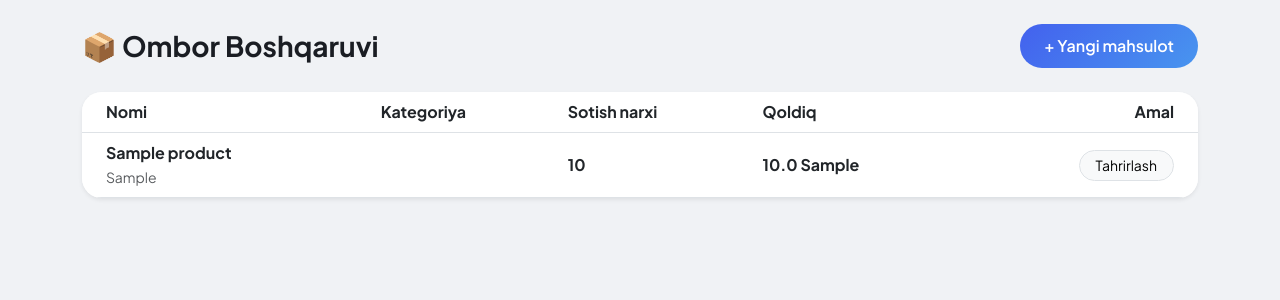
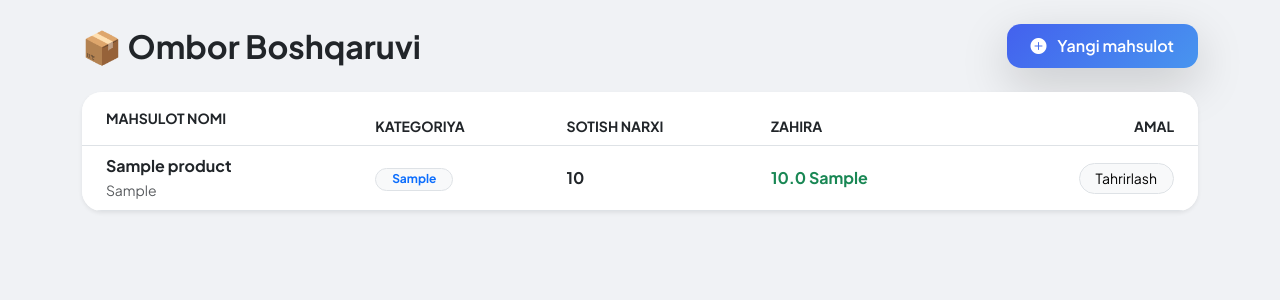
Before and after one commit to urmonaliyevv/market-sayt, a Flask app: page /ombor in a window 1280 px wide. Shown: the part 69-369 px from the top of the page. Run offline with Flask 3, Linux system fonts and the light colour scheme; the visitor is signed in with stand-in values (Sample User, id 1); tables that the repository leaves empty hold one stand-in row (values such as "Sample post"); some libraries are stand-ins or nearby versions.

Commit message:
Update ombor.html

```diff
--- a/templates/ombor.html
+++ b/templates/ombor.html
@@ -1,29 +1,95 @@
 {% extends 'base.html' %}
 {% block content %}
 <div class="d-flex justify-content-between align-items-center mb-4">
-    <h3 class="fw-bold m-0">📦 Ombor Boshqaruvi</h3>
-    <button class="btn btn-primary rounded-pill px-4" data-bs-toggle="modal" data-bs-target="#addModal">+ Yangi mahsulot</button>
+    <h2 class="fw-bold m-0 text-dark">📦 Ombor Boshqaruvi</h2>
+    <button class="btn btn-primary shadow-lg" data-bs-toggle="modal" data-bs-target="#addMahsulotModal">
+        <i class="bi bi-plus-circle-fill me-2"></i> Yangi mahsulot
+    </button>
 </div>
 
-<div class="card shadow-sm border-0 overflow-hidden">
-    <table class="table table-hover align-middle mb-0">
+<div class="card shadow-sm overflow-hidden">
+    <div class="table-responsive">
+        <table class="table table-hover align-middle m-0">
             <thead class="bg-light">
-            <tr><th class="ps-4">Nomi</th><th>Kategoriya</th><th>Sotish narxi</th><th>Qoldiq</th><th class="pe-4 text-end">Amal</th></tr>
+                <tr class="text-muted small">
+                    <th class="ps-4 py-3">MAHSULOT NOMI</th>
+                    <th>KATEGORIYA</th>
+                    <th>SOTISH NARXI</th>
+                    <th>ZAHIRA</th>
+                    <th class="pe-4 text-end">AMAL</th>
+                </tr>
             </thead>
             <tbody>
                 {% for p in products %}
                 <tr>
-                <td class="ps-4"><b>{{p.name}}</b><br><small class="text-muted">{{p.unit}}</small></td>
-                <td><span class="badge bg-soft-primary px-3 rounded-pill">{{p.category}}</span></td>
+                    <td class="ps-4">
+                        <div class="fw-bold text-dark">{{p.name}}</div>
+                        <small class="text-muted">{{p.unit}}</small>
+                    </td>
+                    <td><span class="badge bg-light text-primary border rounded-pill px-3">{{p.category}}</span></td>
                     <td class="fw-bold">{{p.sell_price | format_money}}</td>
-                <td class="{% if p.stock < 5 %}text-danger{% endif %} fw-bold">{{p.stock}} {{p.unit}}</td>
+                    <td>
+                        <span class="{% if p.stock < 5 %}text-danger{% else %}text-success{% endif %} fw-bold">
+                            {{p.stock}} {{p.unit}}
+                        </span>
+                    </td>
                     <td class="pe-4 text-end">
-                    <button class="btn btn-light btn-sm border rounded-pill px-3" onclick="openEdit('{{p.id}}','{{p.name}}','{{p.category}}','{{p.buy_price}}','{{p.sell_price}}','{{p.stock}}','{{p.unit}}')">Tahrirlash</button>
+                        <button class="btn btn-light btn-sm border rounded-pill px-3"
+                                onclick="openEdit('{{p.id}}','{{p.name}}','{{p.category}}','{{p.buy_price}}','{{p.sell_price}}','{{p.stock}}','{{p.unit}}')">
+                            Tahrirlash
+                        </button>
                     </td>
                 </tr>
                 {% endfor %}
             </tbody>
         </table>
     </div>
+</div>
 
+<div class="modal fade" id="addMahsulotModal" tabindex="-1">
+    <div class="modal-dialog modal-dialog-centered">
+        <form action="/ombor" method="POST" class="modal-content border-0 rounded-4 shadow-lg p-3">
+            <div class="modal-header border-0"><h5 class="fw-bold">Yangi mahsulot qo'shish</h5></div>
+            <div class="modal-body row g-3">
+                <div class="col-12"><input name="name" class="form-control rounded-input" placeholder="Nomi" required></div>
+                <div class="col-6"><input name="category" class="form-control rounded-input" placeholder="Kategoriya"></div>
+                <div class="col-6"><input name="unit" class="form-control rounded-input" placeholder="Birligi (dona, kg)"></div>
+                <div class="col-6"><input type="number" name="buy_price" class="form-control rounded-input" placeholder="Kelish narxi" required></div>
+                <div class="col-6"><input type="number" name="sell_price" class="form-control rounded-input" placeholder="Sotish narxi" required></div>
+                <div class="col-12"><input type="number" name="stock" class="form-control rounded-input" placeholder="Miqdori" required></div>
+            </div>
+            <div class="modal-footer border-0"><button class="btn btn-primary w-100">SAQLASH</button></div>
+        </form>
+    </div>
+</div>
+
+<div class="modal fade" id="editModal" tabindex="-1">
+    <div class="modal-dialog modal-dialog-centered">
+        <form id="editForm" method="POST" class="modal-content border-0 rounded-4 shadow-lg p-3">
+            <div class="modal-header border-0"><h5 class="fw-bold">Mahsulotni tahrirlash</h5></div>
+            <div class="modal-body row g-3">
+                <div class="col-12"><input name="name" id="e_name" class="form-control rounded-input" required></div>
+                <div class="col-6"><input name="category" id="e_cat" class="form-control rounded-input"></div>
+                <div class="col-6"><input name="unit" id="e_unit" class="form-control rounded-input"></div>
+                <div class="col-6"><input type="number" name="buy_price" id="e_buy" class="form-control rounded-input" required></div>
+                <div class="col-6"><input type="number" name="sell_price" id="e_sell" class="form-control rounded-input" required></div>
+                <div class="col-12"><input type="number" name="stock" id="e_stock" class="form-control rounded-input" required></div>
+            </div>
+            <div class="modal-footer border-0"><button class="btn btn-dark w-100">YANGILASH</button></div>
+        </form>
+    </div>
+</div>
+
+<script>
+function openEdit(id, n, c, b, s, st, u) {
+    document.getElementById('e_name').value = n;
+    document.getElementById('e_cat').value = c;
+    document.getElementById('e_buy').value = b;
+    document.getElementById('e_sell').value = s;
+    document.getElementById('e_stock').value = st;
+    document.getElementById('e_unit').value = u;
+    document.getElementById('editForm').action = '/edit/' + id;
+    new bootstrap.Modal(document.getElementById('editModal')).show();
+}
+</script>
 {% endblock %}
```
Lines whose indentation alone changed are shown as unchanged.
